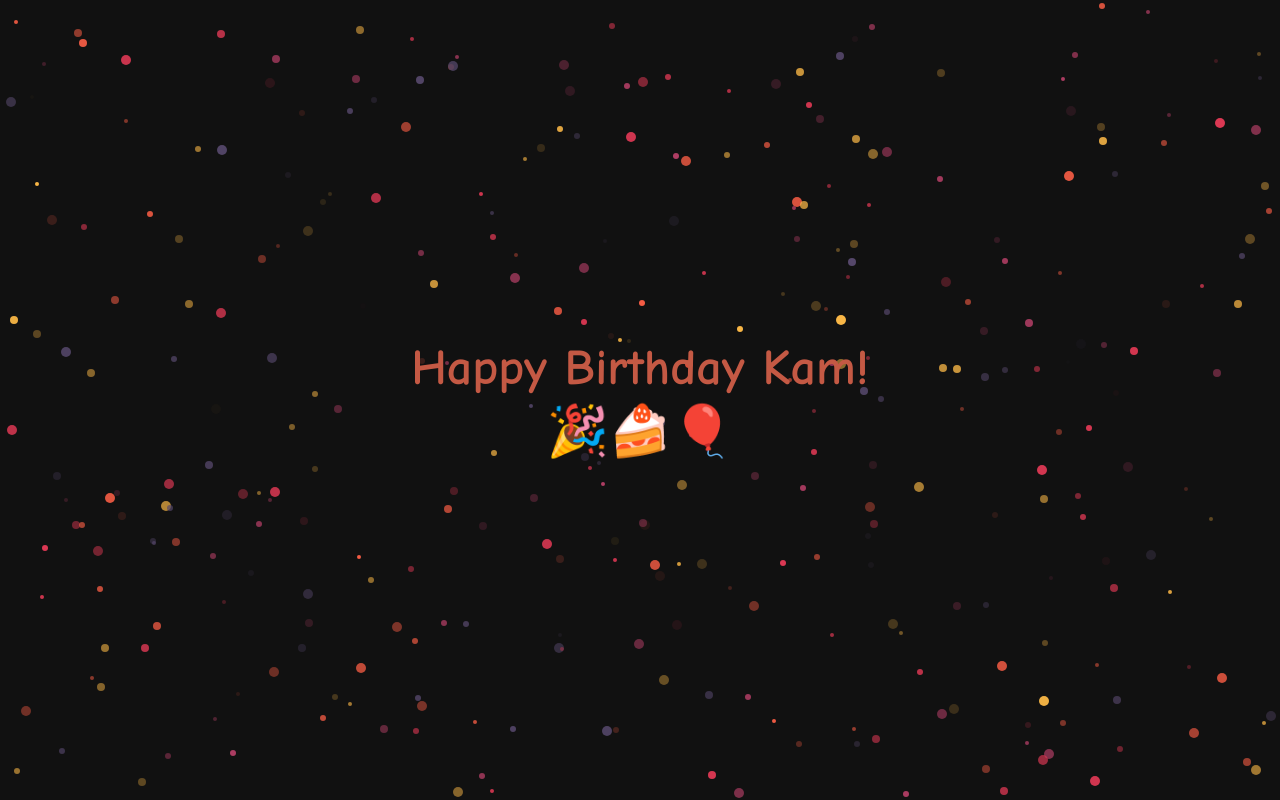
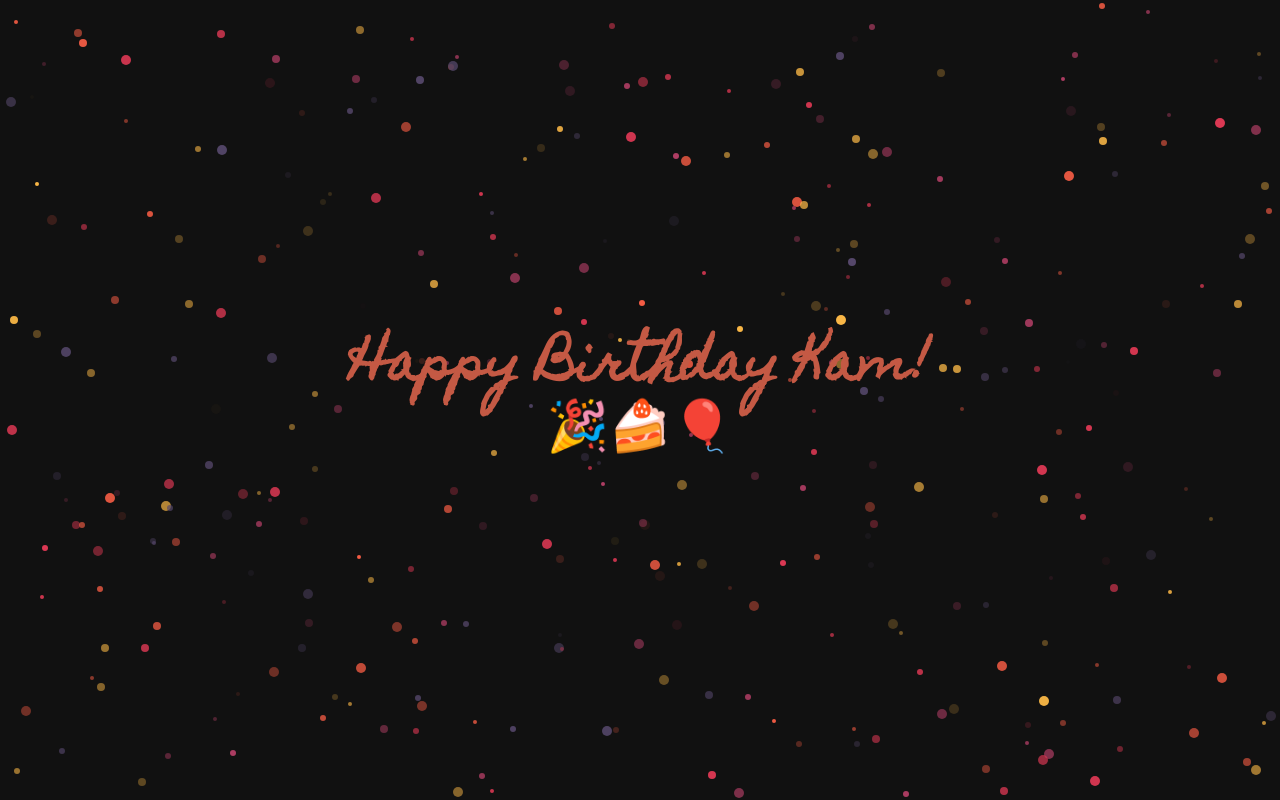
Before and after one commit to bradymholt/confetti-birthday, a plain HTML site: page 2020/kam/index.html in a window 1280 px wide. Drawn offline with Linux system fonts and the light colour scheme.

Commit message:
Change font

```diff
--- a/2020/kam/index.html
+++ b/2020/kam/index.html
@@ -4,10 +4,7 @@
     <meta charset="UTF-8" />
     <meta name="viewport" content="width=device-width, initial-scale=1.0" />
     <title>Happy Birthday Kam</title>
-    <link
-      href="https://fonts.googleapis.com/css2?family=Comic+Neue:wght@700&display=swap"
-      rel="stylesheet"
-    />
+    <link href="https://fonts.googleapis.com/css2?family=Homemade+Apple&display=swap" rel="stylesheet">
     <style>
       html,
       body {
@@ -28,7 +25,7 @@
       }
 
       h1 {
-        font-family: "Comic Neue", cursive;
+        font-family: 'Homemade Apple', cursive;
         color: #c45944;
         line-height: 4rem;
         text-align: center;
```
Also changed, not shown: 2020/sebastian/index.html (+2 -5 lines).
